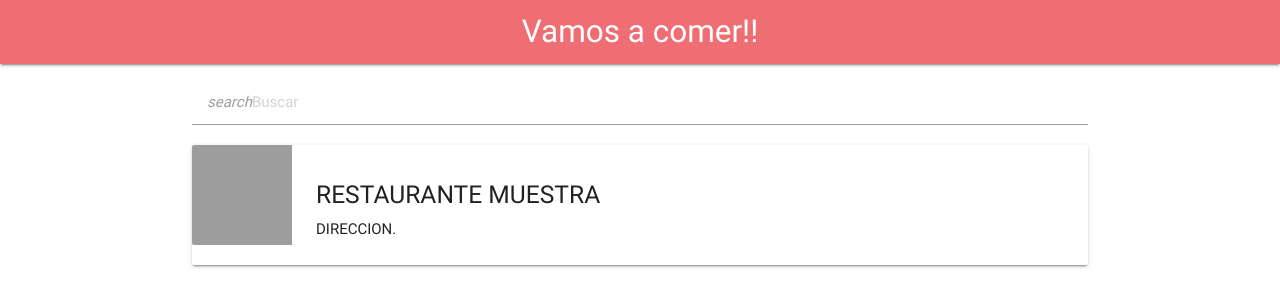
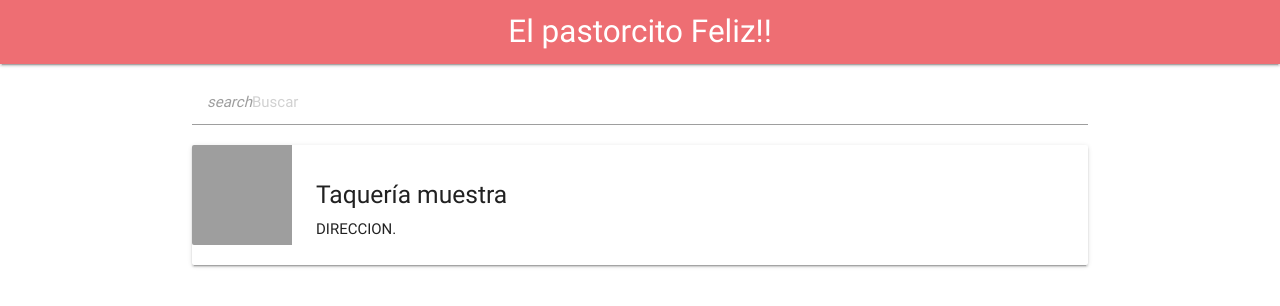
Before and after one commit to itzelJimenez/el-pastorcito-feliz, a plain HTML site: page public/views/restaurantes.html in a window 1280 px wide. Drawn offline with Linux system fonts and the light colour scheme; some packages are replaced by stand-ins of ours; grey boxes are pictures that could not be loaded; some icons are missing.

Commit message:
Update restaurantes.html

```diff
--- a/public/views/restaurantes.html
+++ b/public/views/restaurantes.html
@@ -12,7 +12,7 @@
     <header>
       <nav>
         <div class="nav-wrapper nav-mobile">
-          <a href="#" class="brand-logo center">Vamos a comer!!</a>
+          <a href="#" class="brand-logo center">El pastorcito Feliz!!</a>
         </div>
       </nav>
     </header>
@@ -39,7 +39,7 @@
         </div>
         <div class="card-stacked">
           <div class="card-content">
-            <h5 class="header">RESTAURANTE MUESTRA</h2>
+            <h5 class="header">Taquería muestra</h2>
             <p>DIRECCION.</p>
           </div>
         </div>
```
